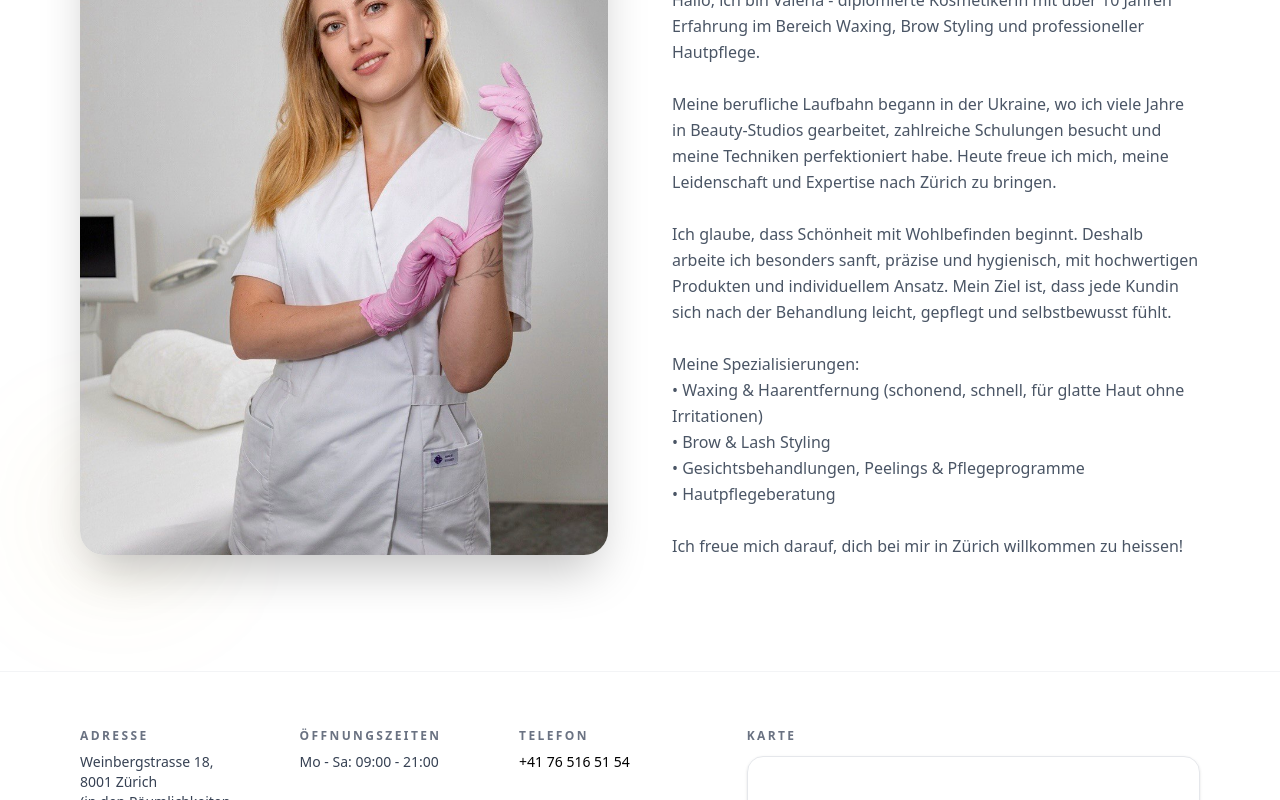
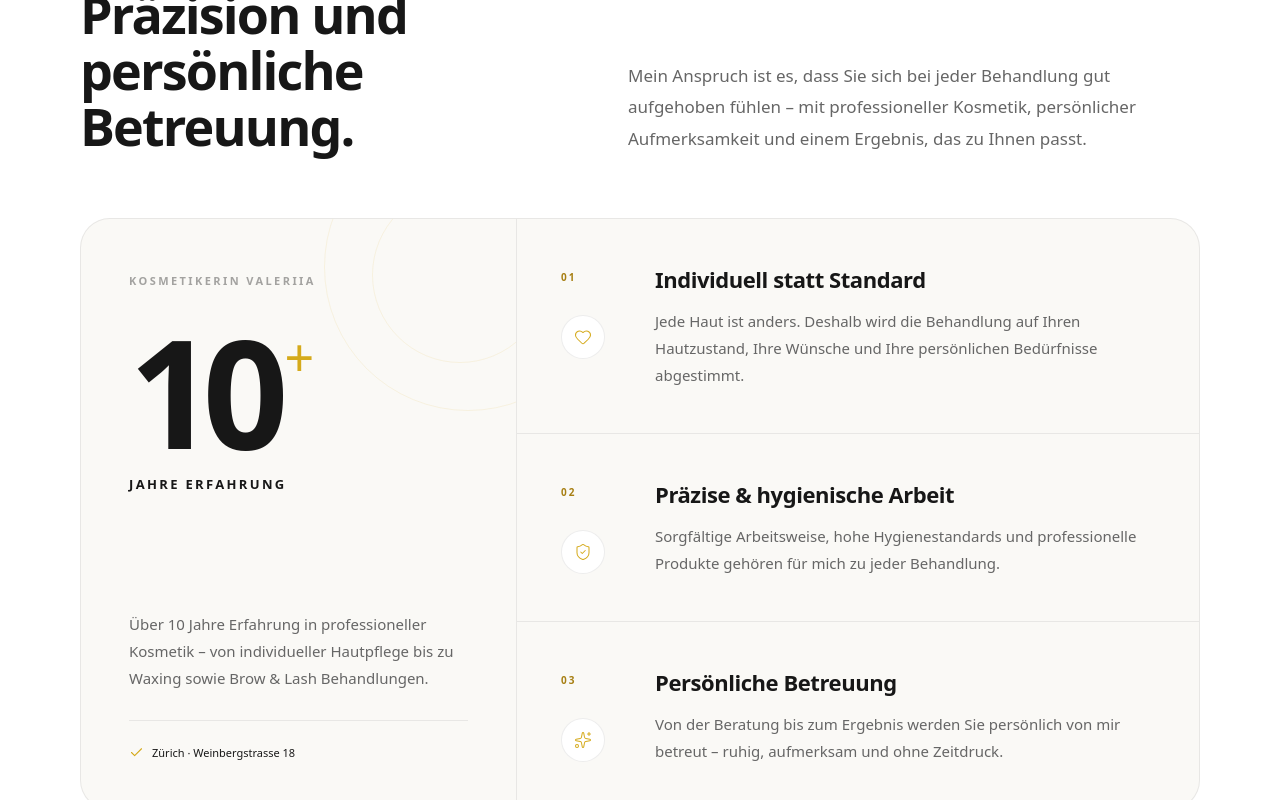
Before and after one commit to JeyRichmond/kosmetikerin-valeriia, a Next.js app: page / in a window 1280 px wide. Shown: the part 6220-7020 px from the top of the page. Built offline with nearby package versions, Linux system fonts and the light colour scheme; grey boxes are pictures that could not be loaded.

Commit message:
add reviews and why Valeriia sections

```diff
--- a/app/page.tsx
+++ b/app/page.tsx
@@ -11,6 +11,7 @@ import AboutSection from "@/components/sections/AboutSection";
 import PhilosophySection from "@/components/sections/PhilosophySection";
 import TreatmentsSection from "@/components/sections/TreatmentsSection";
 import ReviewsSection from "@/components/sections/ReviewsSection";
+import WhyValeriiaSection from "@/components/sections/WhyValeriiaSection";
 
 export default function HomePage() {
   const [lang, setLang] = useState<LangKey>(() => {
@@ -100,6 +101,11 @@ export default function HomePage() {
 <ReviewsSection
   t={t}
   googleReviewsUrl="https://www.google.com/maps/place/Kosmetikerin+Valeriia/@47.3784471,8.5419189,17z/data=!3m1!4b1!4m6!3m5!1s0x479aa13c5020309d:0xeea018b7890a540c!8m2!3d47.3784471!4d8.5444938!16s%2Fg%2F11yvtsshkm?entry=ttu&g_ep=EgoyMDI2MDkwMi4wIKXMDSoASAFQAw%3D%3D"
+/>
+
+        <WhyValeriiaSection
+  lang={lang}
+  onBook={handleBookingWithTracking}
 />
 
 <AboutSection t={t} />
--- /dev/null
+++ b/components/sections/WhyValeriiaSection.tsx
@@ -0,0 +1,263 @@
+import {
+  Check,
+  Heart,
+  ShieldCheck,
+  Sparkles,
+} from "lucide-react";
+
+import type { LangKey } from "@/lib/translations";
+
+type Props = {
+  lang: LangKey;
+  onBook: () => void;
+};
+
+const content = {
+  de: {
+    eyebrow: "Warum Valeriia",
+    title: "Erfahrung, Präzision und persönliche Betreuung.",
+    intro:
+  "Mein Anspruch ist es, dass Sie sich bei jeder Behandlung gut aufgehoben fühlen – mit professioneller Kosmetik, persönlicher Aufmerksamkeit und einem Ergebnis, das zu Ihnen passt.",
+    experience: "Jahre Erfahrung",
+    experienceText:
+  "Über 10 Jahre Erfahrung in professioneller Kosmetik – von individueller Hautpflege bis zu Waxing sowie Brow & Lash Behandlungen.",
+
+    reasons: [
+      {
+        number: "01",
+        title: "Individuell statt Standard",
+        text:
+          "Jede Haut ist anders. Deshalb wird die Behandlung auf Ihren Hautzustand, Ihre Wünsche und Ihre persönlichen Bedürfnisse abgestimmt.",
+      },
+      {
+        number: "02",
+        title: "Präzise & hygienische Arbeit",
+        text:
+          "Sorgfältige Arbeitsweise, hohe Hygienestandards und professionelle Produkte gehören für mich zu jeder Behandlung.",
+      },
+      {
+        number: "03",
+        title: "Persönliche Betreuung",
+        text:
+          "Von der Beratung bis zum Ergebnis werden Sie persönlich von mir betreut – ruhig, aufmerksam und ohne Zeitdruck.",
+      },
+    ],
+
+    trust1: "10+ Jahre Erfahrung",
+    trust2: "Persönliche Beratung",
+    trust3: "Zürich 8001",
+
+    button: "Termin buchen",
+  },
+
+  en: {
+    eyebrow: "Why Valeriia",
+    title: "Experience, precision and personal care.",
+   intro:
+  "My goal is for you to feel genuinely well looked after during every treatment – with professional beauty care, personal attention and results that suit you.",
+    experience: "Years of experience",
+    experienceText:
+  "Over 10 years of experience in professional beauty care – from individual skincare to waxing and brow & lash treatments.",
+
+    reasons: [
+      {
+        number: "01",
+        title: "Individual, not standard",
+        text:
+          "Every skin is different. Your treatment is therefore adapted to your skin condition, your wishes and your individual needs.",
+      },
+      {
+        number: "02",
+        title: "Precise & hygienic",
+        text:
+          "Careful work, high hygiene standards and professional products are part of every treatment.",
+      },
+      {
+        number: "03",
+        title: "Personal care",
+        text:
+          "From consultation to the final result, you are personally looked after by me – calmly, attentively and without rushing.",
+      },
+    ],
+
+    trust1: "10+ years experience",
+    trust2: "Personal consultation",
+    trust3: "Zürich 8001",
+
+    button: "Book appointment",
+  },
+
+  ua: {
+    eyebrow: "Чому Valeriia",
+    title: "Досвід, точність та персональний підхід.",
+    intro:
+  "Моя мета — щоб під час кожної процедури ви відчували турботу та впевненість: професійний догляд, особиста увага й результат, який підходить саме вам.",
+    experience: "Років досвіду",
+    experienceText:
+  "Понад 10 років досвіду у професійній косметології — від індивідуального догляду за шкірою до воскової депіляції та Brow & Lash процедур.",
+
+    reasons: [
+      {
+        number: "01",
+        title: "Індивідуально, а не стандартно",
+        text:
+          "Кожна шкіра має свої особливості. Тому процедура підбирається відповідно до стану шкіри, ваших побажань і потреб.",
+      },
+      {
+        number: "02",
+        title: "Точність та гігієна",
+        text:
+          "Акуратна робота, високі стандарти гігієни та професійні засоби є невід’ємною частиною кожної процедури.",
+      },
+      {
+        number: "03",
+        title: "Особиста увага",
+        text:
+          "Від консультації до результату я особисто супроводжую вас — уважно, спокійно та без поспіху.",
+      },
+    ],
+
+    trust1: "10+ років досвіду",
+    trust2: "Особиста консультація",
+    trust3: "Zürich 8001",
+
+    button: "Записатися",
+  },
+} as const;
+
+const icons = [Heart, ShieldCheck, Sparkles];
+
+export default function WhyValeriiaSection({
+  lang,
+}: Props) {
+  const t = content[lang] ?? content.de;
+
+  return (
+    <section
+      id="why-valeriia"
+      className="relative overflow-hidden bg-white"
+    >
+      <div className="mx-auto max-w-360 px-6 py-20 sm:px-10 md:py-24 lg:px-12 lg:py-28 xl:px-20">
+        {/* HEADER */}
+        <div className="grid gap-10 lg:grid-cols-[0.9fr_1.1fr] lg:gap-20">
+          <div>
+            <div className="mb-6 flex items-center gap-3">
+              <span className="h-px w-8 bg-[#D5AA1B]" />
+
+              <p className="text-[10px] font-semibold uppercase tracking-[0.28em] text-[#A77F13] sm:text-[11px]">
+                {t.eyebrow}
+              </p>
+            </div>
+
+            <h2 className="max-w-155 text-[38px] font-semibold leading-[1.08] tracking-[-0.035em] text-[#171717] sm:text-[46px] lg:text-[52px]">
+              {t.title}
+            </h2>
+          </div>
+
+          <div className="lg:flex lg:items-end">
+            <p className="max-w-150 text-[15px] leading-[1.85] text-[#666] sm:text-[16px] lg:text-[17px]">
+              {t.intro}
+            </p>
+          </div>
+        </div>
+
+        {/* MAIN */}
+        <div className="mt-14 grid overflow-hidden rounded-[30px] border border-black/[0.07] bg-[#FAF9F6] lg:mt-16 lg:grid-cols-[0.78fr_1.22fr]">
+          {/* EXPERIENCE */}
+          <div className="relative flex min-h-97.5 flex-col justify-between overflow-hidden border-b border-black/[0.07] p-8 sm:p-10 lg:min-h-140 lg:border-b-0 lg:border-r lg:p-12">
+            {/* subtle decoration */}
+            <div className="pointer-events-none absolute -right-24 -top-24 h-72 w-72 rounded-full border border-[#D5AA1B]/10" />
+            <div className="pointer-events-none absolute -right-8 -top-8 h-44 w-44 rounded-full border border-[#D5AA1B]/10" />
+
+            <div className="relative">
+              <span className="text-[11px] font-semibold uppercase tracking-[0.22em] text-black/35">
+                Kosmetikerin Valeriia
+              </span>
+
+              <div className="mt-10 flex items-start">
+                <span className="text-[100px] font-semibold leading-[0.8] tracking-[-0.08em] text-[#171717] sm:text-[128px] lg:text-[150px]">
+                  10
+                </span>
+
+                <span className="ml-2 text-[42px] font-light leading-none text-[#D5AA1B] sm:text-[52px]">
+                  +
+                </span>
+              </div>
+
+              <p className="mt-6 text-[13px] font-semibold uppercase tracking-[0.18em] text-[#171717]">
+                {t.experience}
+              </p>
+            </div>
+
+            <div className="relative mt-12 max-w-97.5">
+              <p className="text-[14px] leading-[1.8] text-[#666] sm:text-[15px]">
+                {t.experienceText}
+              </p>
+
+              <div className="mt-7 h-px w-full bg-black/[0.07]" />
+
+              <div className="mt-6 flex items-center gap-2 text-[11px] font-medium text-[#171717]">
+                <Check
+                  size={15}
+                  strokeWidth={1.7}
+                  className="text-[#D5AA1B]"
+                />
+                Zürich · Weinbergstrasse 18
+              </div>
+            </div>
+          </div>
+
+          {/* REASONS */}
+          <div className="flex flex-col">
+            {t.reasons.map((reason, index) => {
+              const Icon = icons[index];
+
+              return (
+                <div
+                  key={reason.number}
+                  className="
+                    group
+                    grid flex-1 gap-6
+                    border-b border-black/[0.07]
+                    p-8
+                    transition-colors duration-300
+                    last:border-b-0
+                    hover:bg-white
+                    sm:p-10
+                    md:grid-cols-[70px_1fr]
+                    md:items-start
+                    lg:p-11
+                  "
+                >
+                  <div className="flex items-center gap-4 md:block">
+                    <span className="text-[10px] font-semibold tracking-[0.2em] text-[#A77F13]">
+                      {reason.number}
+                    </span>
+
+                    <div className="ml-auto flex h-11 w-11 items-center justify-center rounded-full border border-black/[0.07] bg-white md:ml-0 md:mt-7">
+                      <Icon
+                        size={18}
+                        strokeWidth={1.35}
+                        className="text-[#D5AA1B]"
+                      />
+                    </div>
+                  </div>
+
+                  <div>
+                    <h3 className="text-[20px] font-semibold tracking-[-0.02em] text-[#171717] sm:text-[22px]">
+                      {reason.title}
+                    </h3>
+
+                    <p className="mt-3 max-w-130 text-[14px] leading-[1.8] text-[#666] sm:text-[15px]">
+                      {reason.text}
+                    </p>
+                  </div>
+                </div>
+              );
+            })}
+          </div>
+        </div>
+      </div>
+    </section>
+  );
+}
```
